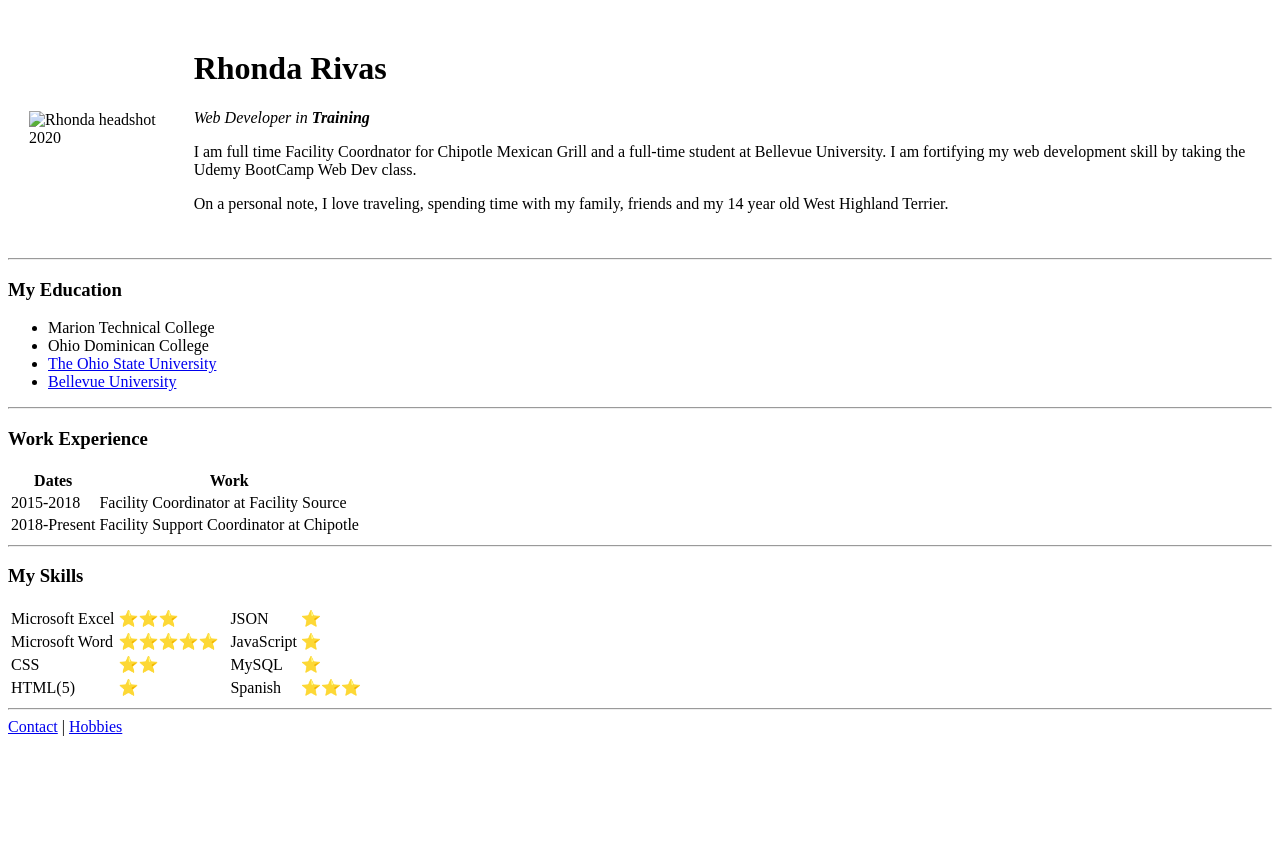
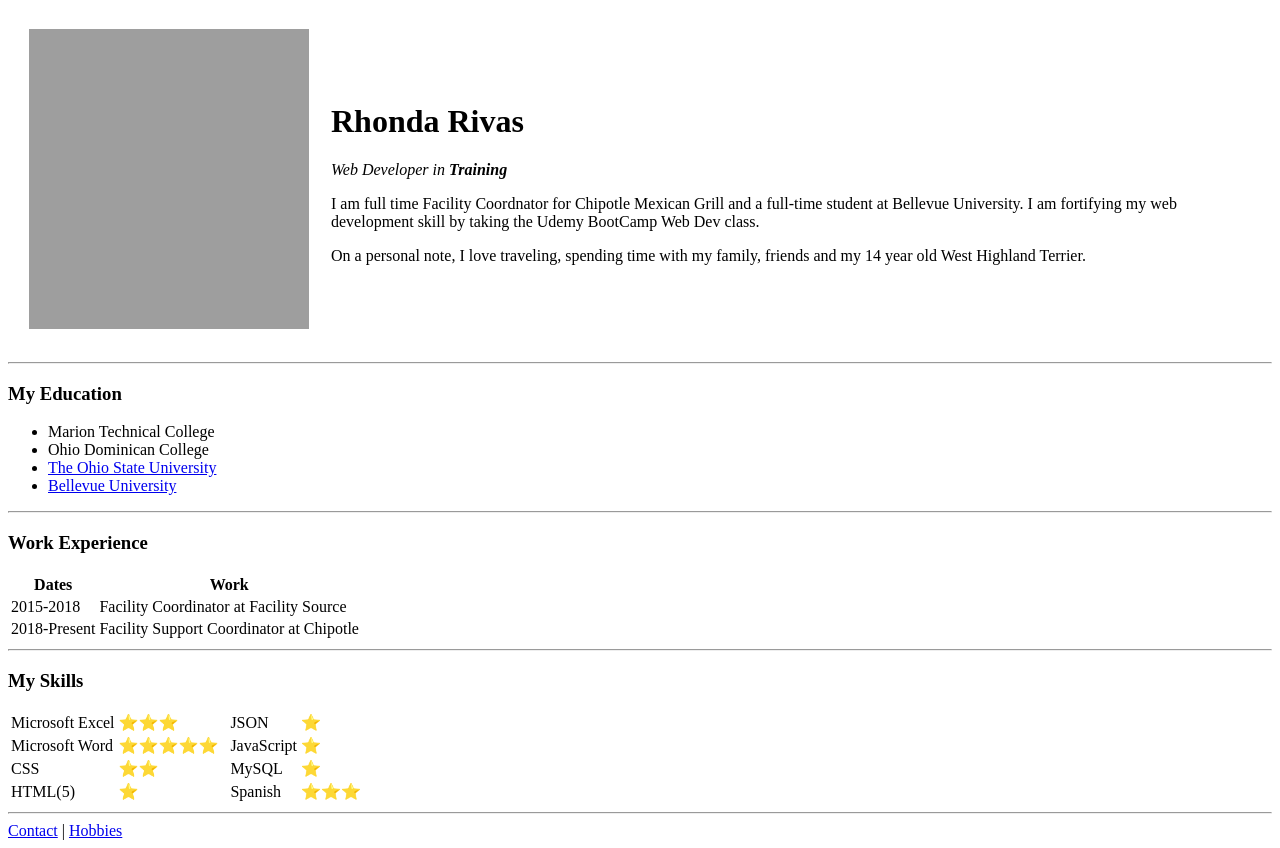
Before and after one commit to rhondarivas/cv, a plain HTML site: page index.html in a window 1280 px wide. Before the commit the page ends 800 px from the top, so only its background shows below. Drawn offline with Linux system fonts and the light colour scheme; the site is published under a folder, as on GitHub Pages, so addresses that start at the root find nothing.

Commit message:
Update index.html

```diff
--- a/index.html
+++ b/index.html
@@ -9,7 +9,7 @@
 <body>
   <table cellspacing="20">
     <tr>
-      <td><img src="/images/rar2.jpg" alt="Rhonda headshot 2020" style="width:280px;height:300px;"></td>
+      <td><img src="images/rar2.jpg" alt="Rhonda headshot 2020" style="width:280px;height:300px;"></td>
       <td><h1>Rhonda Rivas</h1>
       <p><em>Web Developer in <strong>Training</strong></em></p>
       <p>I am full time Facility Coordnator for Chipotle Mexican Grill and a
```
